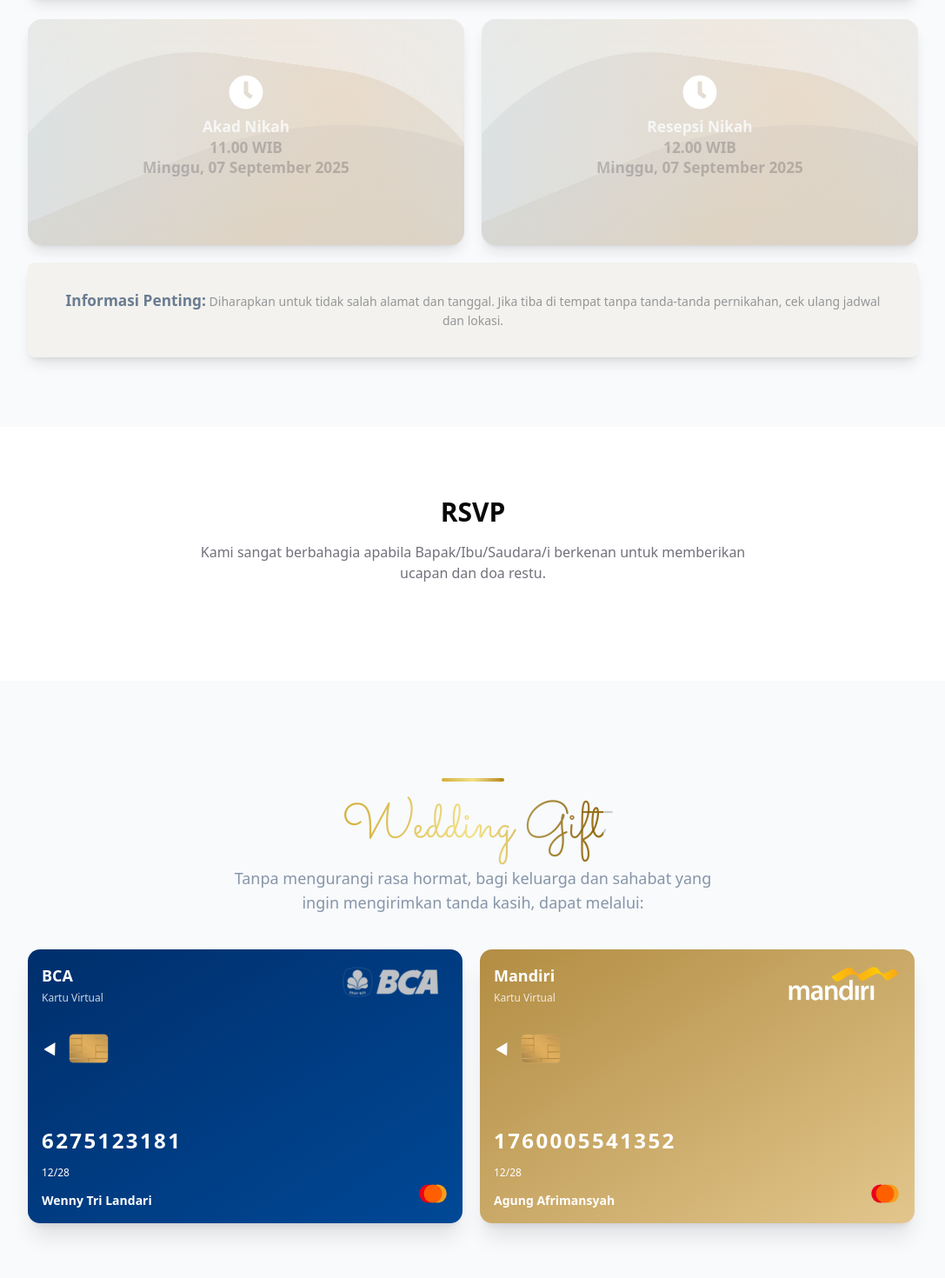
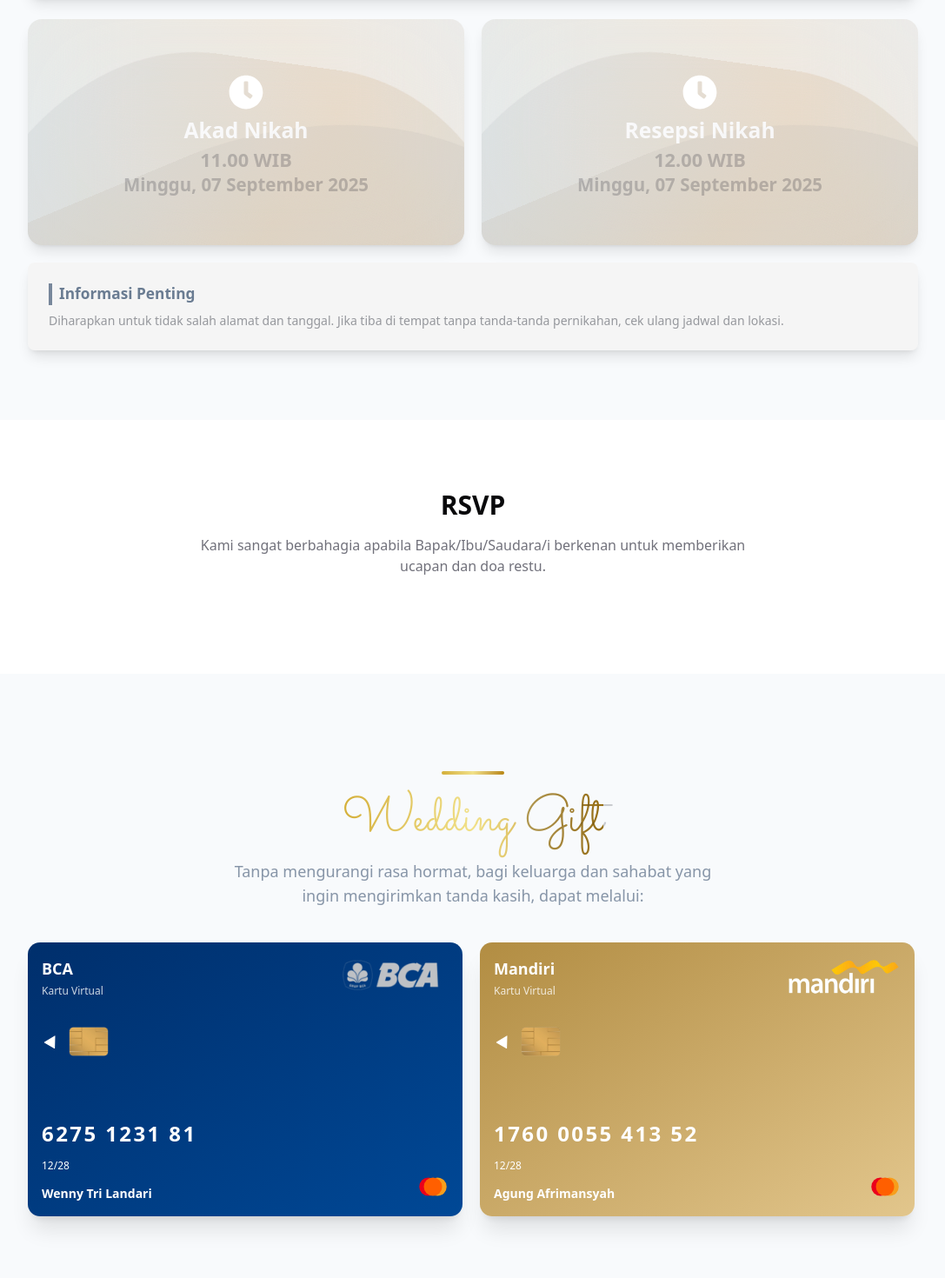
Before and after one commit to fadli154/ngunduh-mantu, a Next.js app: page / in a window 1280 px wide. Shown: the part 2213-3683 px from the top of the page at 87% size, without its empty margins (96-1183 px from the left). Built offline with nearby package versions, Linux system fonts and the light colour scheme; a web font is replaced by a local one.

Commit message:
Fix: typografi

```diff
--- a/app/elements/card/AnimatedCard.tsx
+++ b/app/elements/card/AnimatedCard.tsx
@@ -20,11 +20,11 @@ export default function AnimatedCard({ title, date, time }: CardProps) {
       {/* Info Section */}
       <div className="relative flex justify-center items-center flex-col right-0 top-16 text-center text-white font-semibold text-lg">
         <FaClock className="w-10 h-10 mb-2" />
-        <h3 className="text-2xl font-bold text-white2-500/80 dark:text-white2-500/40 text-[calc(.6rem+.6vw)]">{title}</h3>
+        <h3 className="text-2xl font-bold text-white2-500/90 dark:text-white2-500/40 text-[calc(.9rem+.8vw)]">{title}</h3>
         <div className="flex items-center gap-2 justify-center text-dark2-600/50 dark:text-white2-500 mb-1">
-          <span className="text-center text-dark2-600/20 dark:text-white2-500 text-[calc(.6rem+.6vw)]">{time}</span>
+          <span className="text-center text-dark2-600/20 dark:text-white2-500 text-[calc(.8rem+.7vw)]">{time}</span>
         </div>
-        <p className="text-dark2-600/20 dark:text-white2-500 -mt-2 text-[calc(.6rem+.6vw)]">{date}</p>
+        <p className="text-dark2-600/20 dark:text-white2-500 -mt-2 text-[calc(.8rem+.6vw)]">{date}</p>
       </div>
     </div>
   );
--- a/app/elements/card/FlipCard.tsx
+++ b/app/elements/card/FlipCard.tsx
@@ -25,7 +25,7 @@ const Card = ({ bankName, rek, name }: CardProps) => {
 
   return (
     <div className="relative w-full max-w-[500px] aspect-[1.586] text-white">
-      <div className="group relative w-full h-full text-center transition-transform duration-700 [transform-style:preserve-3d] hover:rotate-y-180">
+      <div className="group relative w-full h-full text-center transition-transform duration-700 [transform-style:preserve-3d] hover:rotate-y-180 group-focus:rotate-y-180" tabIndex={0}>
         {/* Front Side */}
         <div className={`absolute w-full h-full rounded-xl bg-gradient-to-br ${gradient} overflow-hidden shadow-xl [backface-visibility:hidden]`}>
           {/* Text and logos */}
--- a/app/partials/gift-section/Gift.tsx
+++ b/app/partials/gift-section/Gift.tsx
@@ -33,8 +33,8 @@ export default function GiftSection() {
         </div>
 
         <div className="w-full flex flex-col md:flex-row gap-5">
-          <FlipCard bankName="BCA" rek="6275123181" name="Wenny Tri Landari" />
-          <FlipCard bankName="Mandiri" rek="1760005541352" name="Agung Afrimansyah" />
+          <FlipCard bankName="BCA" rek="6275 1231 81" name="Wenny Tri Landari" />
+          <FlipCard bankName="Mandiri" rek="1760 0055 413 52" name="Agung Afrimansyah" />
         </div>
       </div>
     </section>
--- a/app/partials/home-section/home.tsx
+++ b/app/partials/home-section/home.tsx
@@ -61,10 +61,10 @@ export default function Home() {
 
         <div className="flex mt-10 2xl:mt-20 justify-center items-start md:items-center gap-4">
           {/* Mempelai Pria */}
-          <motion.div className="flex justify-center items-center flex-col md:flex-row-reverse" variants={imageFade} transition={{ delay: 0.6 }}>
+          <motion.div className="flex justify-center items-center flex-col lg:flex-row-reverse" variants={imageFade} transition={{ delay: 0.6 }}>
             <Image
               src="/img/agung.png"
-              className="relative drop-shadow-md drop-shadow-text-500/60 dark:brightness-75 right-4 md:-right-5 h-25 w-25 md:h-45 md:w-45 2xl:h-60 2xl:w-60 rounded-full"
+              className="relative drop-shadow-md drop-shadow-text-500/60 dark:brightness-75 right-4 md:-right-5 h-25 w-25 md:h-45 md:w-45 2xl:h-60 2xl:w-60 rounded-t-full md:rounded-b-full"
               alt="foto-mempelai-pria"
               width={180}
               height={180}
@@ -82,10 +82,10 @@ export default function Home() {
           </motion.div>
 
           {/* Mempelai Wanita */}
-          <motion.div className="flex justify-center items-center flex-col md:flex-row" variants={imageFade} transition={{ delay: 1 }}>
+          <motion.div className="flex justify-center items-center flex-col lg:flex-row" variants={imageFade} transition={{ delay: 1 }}>
             <Image
               src="/img/wenny.png"
-              className="relative drop-shadow-md drop-shadow-text-500/60 dark:brightness-75 left-4 h-25 w-25 md:h-45 md:w-45 2xl:h-60 2xl:w-60 md:-left-5 rounded-full"
+              className="relative drop-shadow-md drop-shadow-text-500/60 dark:brightness-75 left-4 h-25 w-25 md:h-45 md:w-45 2xl:h-60 2xl:w-60 md:-left-5 rounded-t-full md:rounded-b-full"
               alt="foto-mempelai-wanita"
               width={180}
               height={180}
--- a/app/partials/info-section/info.tsx
+++ b/app/partials/info-section/info.tsx
@@ -66,10 +66,10 @@ export default function EventInfo() {
           initial={{ opacity: 0, y: 30 }}
           whileInView={{ opacity: 1, y: 0 }}
           transition={{ delay: 0.5, duration: 0.5 }}
-          className="text-sm mt-5 bg-text-500/10 dark:bg-text-500/40 shadow-lg dark:shadow-primary-500/15 p-8 rounded-md text-dark2-600/40 dark:text-white2-500/80"
+          className="text-sm mt-5 bg-text-500/5 dark:bg-text-500/30 shadow-lg dark:shadow-primary-500/15 p-6 rounded-md text-start text-dark2-600/40 dark:text-white2-500/80"
         >
-          <strong className="text-secondary-500 dark:text-primary-500 text-[calc(.6rem+.6vw)]">Informasi Penting:</strong> Diharapkan untuk tidak salah alamat dan tanggal. Jika tiba di tempat tanpa tanda-tanda pernikahan, cek ulang jadwal
-          dan lokasi.
+          <strong className="text-secondary-500 block text-start h-[60%] border-l-4 pl-2 border-secondary-500/90 dark:text-primary-500 text-[calc(.6rem+.6vw)] mb-2">Informasi Penting</strong> Diharapkan untuk tidak salah alamat dan tanggal.
+          Jika tiba di tempat tanpa tanda-tanda pernikahan, cek ulang jadwal dan lokasi.
         </motion.p>
       </div>
     </section>
```
